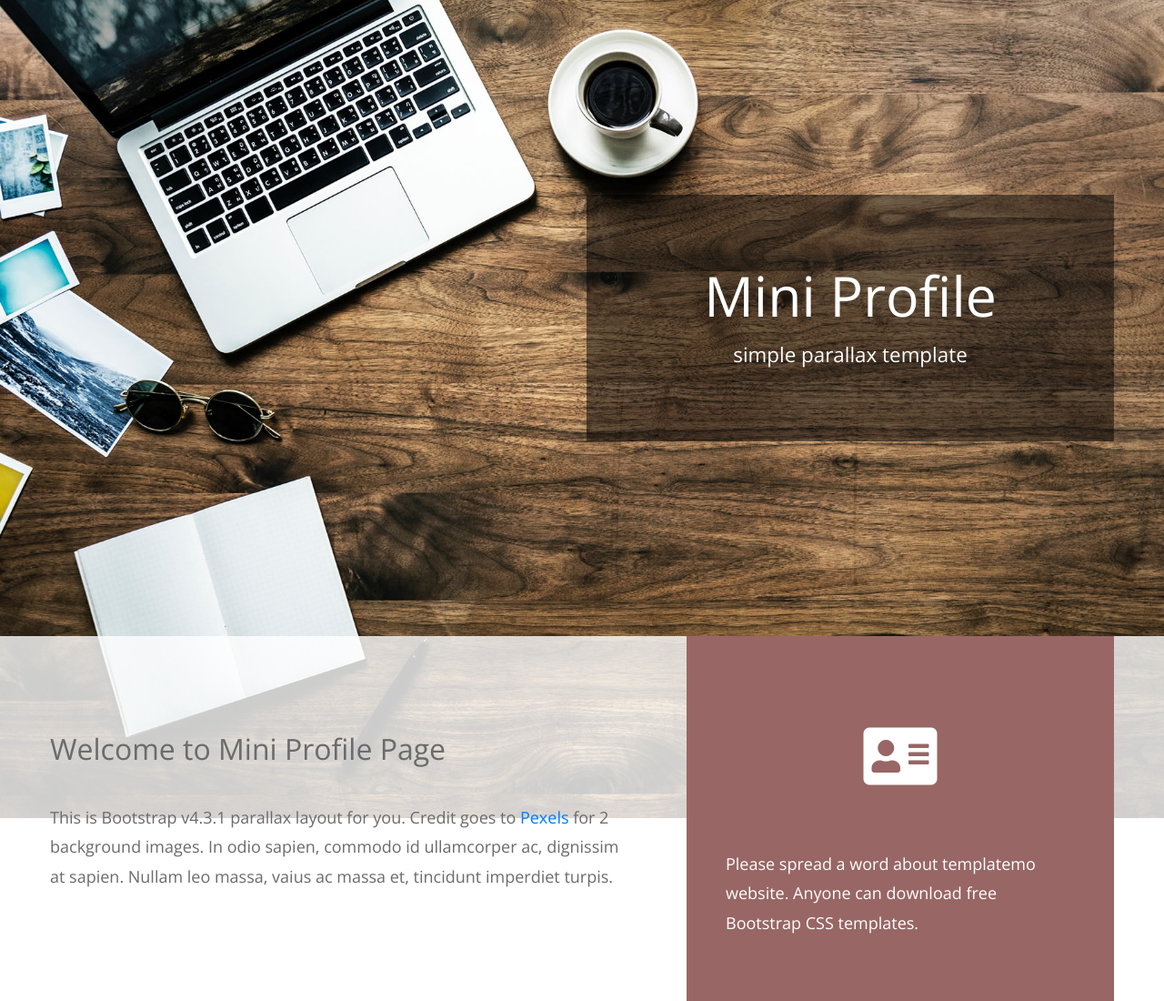
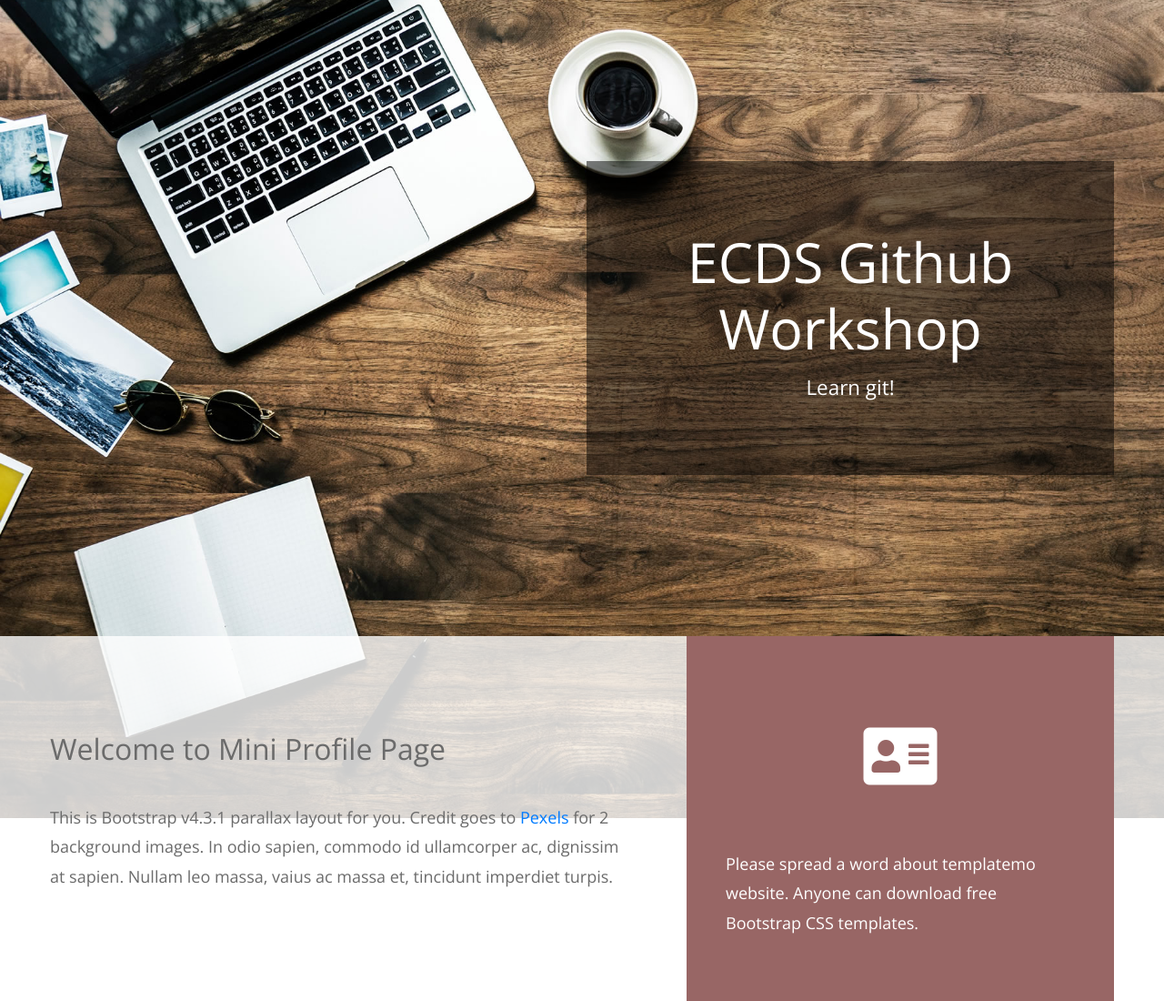
Before and after one commit to jcmundy/templatemo_test, a plain HTML site: page index.html in a window 1280 px wide. Shown: the top 1100 px of the page at 91% size. Drawn offline with nearby package versions, Linux system fonts and the light colour scheme.

Commit message:
change the title

```diff
--- a/index.html
+++ b/index.html
@@ -25,8 +25,8 @@ https://templatemo.com/tm-530-mini-profile
             <!-- Black transparent bg -->
             <div class="ml-auto mr-0 tm-bg-black-transparent text-white tm-brand-container-inner">
               <div class="tm-brand-container text-center">
-                <h1 class="tm-brand-name">Mini Profile</h1>
-                <p class="tm-brand-description mb-0">simple parallax template</p>
+                <h1 class="tm-brand-name">ECDS Github Workshop</h1>
+                <p class="tm-brand-description mb-0">Learn git!</p>
               </div>
             </div>
           </div>
```
